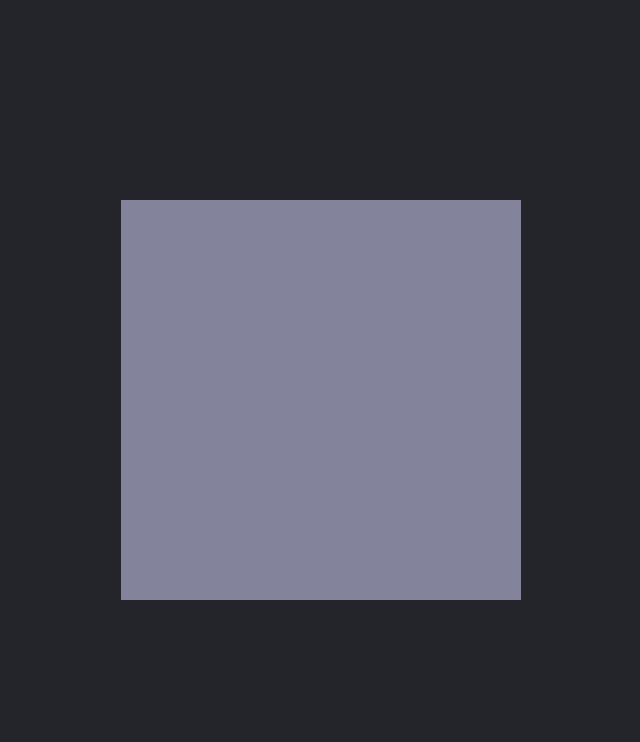
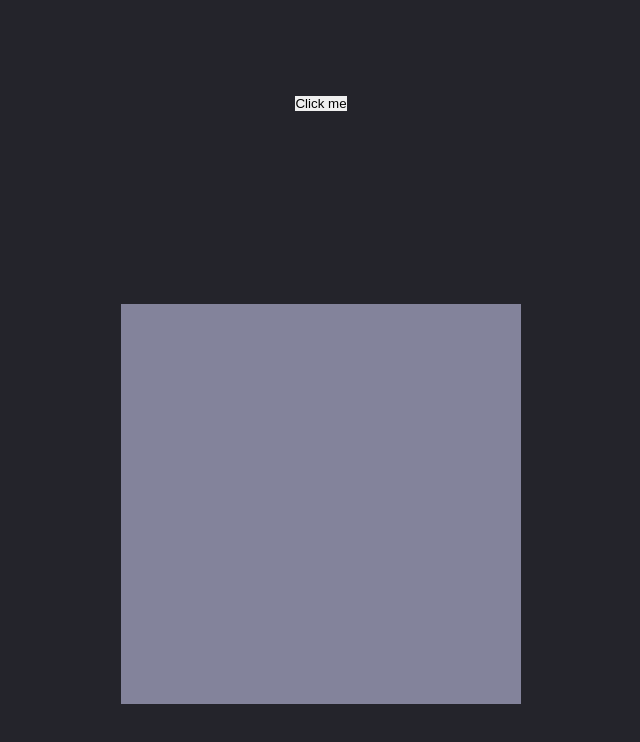
Before and after one commit to BuildAnythingWithCode/Etch-A-Sketch, a plain HTML site: page index.html in a window 1280 px wide. Shown: the whole page, without its empty margins (319-959 px from the left). Drawn offline with Linux system fonts and the light colour scheme.

Commit message:
Add button, make body flex direction column

```diff
--- a/script.js
+++ b/script.js
@@ -3,6 +3,12 @@ jsScript = document.querySelector("script");
 container = document.createElement("div");
 container.classList.add("container");
 body.insertBefore(container, jsScript);
+
+const button = document.createElement("button");
+body.insertBefore(button, container);
+button.textContent = "Click me";
+
+
 
 container.setAttribute("style",
   "display: flex; align-items: center; justify-content: center; max-width: 400px; flex-wrap: wrap;");
--- a/style.css
+++ b/style.css
@@ -9,8 +9,9 @@ body {
   max-width: 100vw;
   height: 100vh;
   display: flex;
-  justify-content: center;
+  justify-content: space-around;
   align-items: center;
+  flex-direction: column;
   overflow: hidden;
   background-color: rgb(36, 36, 43);
 }
```
